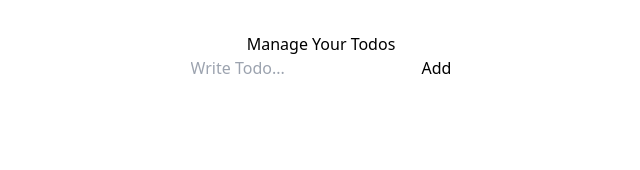
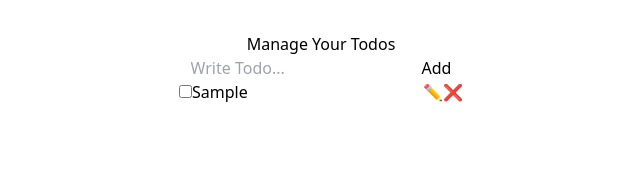
Before and after one commit to GautamShriharsh/React_Journey, a React (Vite) app in the folder 10todoContextLocal/: page / in a window 1280 px wide. Both pictures are taken after typing "Sample" into the empty fields and a click on the button "Add". Shown: the top 170 px of the page, without its empty margins (319-959 px from the left). Built offline with nearby package versions, Linux system fonts and the light colour scheme.

Commit message:
Looped and added all the todo items in the UI

```diff
--- a/10todoContextLocal/src/App.jsx
+++ b/10todoContextLocal/src/App.jsx
@@ -21,7 +21,7 @@ function App() {
   setTodos((prev) => prev.filter((todo) => todo.id !== id))
  }
 
- const ToggleComplete = (id) => {
+ const toggleComplete = (id) => {
     setTodos((prev) => prev.map((prevTodo) => prevTodo.id === id ? {...prevTodo, completed: !prevTodo.completed} : prevTodo
     ))
  }
@@ -41,7 +41,7 @@ function App() {
 
 
   return (
-    <TodoProvider value={{todos, addTodo, updateTodo, deleteTodo, ToggleComplete}}>
+    <TodoProvider value={{todos, addTodo, updateTodo, deleteTodo, toggleComplete}}>
      <div className="bg-[#172842] min-h-screen py-8">
                 <div className="w-full max-w-2xl mx-auto shadow-md rounded-lg px-4 py-3 text-white">
                     <h1 className="text-2xl font-bold text-center mb-8 mt-2">Manage Your Todos</h1>
@@ -50,6 +50,14 @@ function App() {
                     </div>
                     <div className="flex flex-wrap gap-y-3">
                         {/*Loop and Add TodoItem here */}
+                        {todos.map((todo) => (
+                           <div key={todo.id}
+                           className='w-full'
+                           >
+                            <TodoItem todo={todo}/>
+                           </div>
+                        ))}
+
                     </div>
                 </div>
           </div>
```
